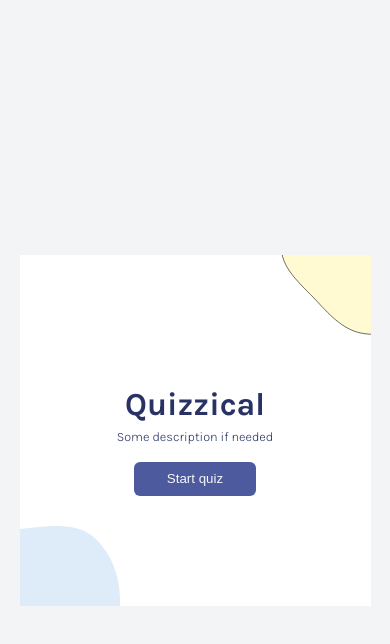
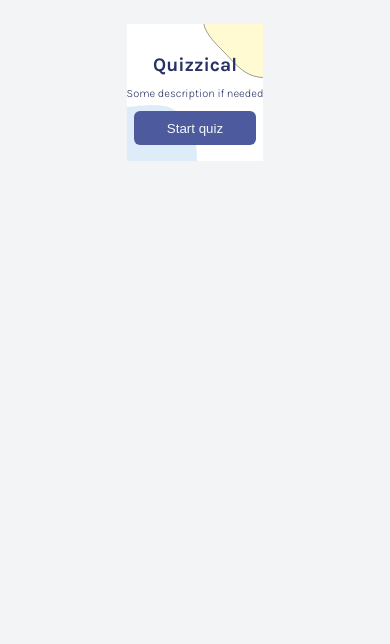
Before and after one commit to san-melisa/quiz-app-react, a React (Vite) app: page / in a window 390 px wide. Shown: the top 644 px of the page. Built offline with nearby package versions, Linux system fonts and the light colour scheme.

Commit message:
change form style

```diff
--- a/src/index.css
+++ b/src/index.css
@@ -13,8 +13,8 @@ body {
 }
 
 main{
-  width: 90vmin;
-  aspect-ratio: 1 / 1;
+  width: min(90vmin, 550px);
+  min-height: 100vh;
   background-color: #FFFFFF;
   display: flex;
   flex-direction: column;
@@ -76,12 +76,12 @@ fieldset {
 }
 
 legend {
-  font-size: 0.8em;
+  font-size: 1.52em;
   font-weight: 500;
   margin-bottom: 0.5em;
 }
 label {
-  font-size: 0.5em;
+  font-size: 1em;
   margin-right: 1.5em;
   margin-bottom: 1em;
 
@@ -132,3 +132,61 @@ hr {
   margin-top: 0.8em;
 
 }
+
+/* Mobile Design */
+@media (max-width: 600px) {
+  body {
+    padding: 1em;
+    align-items: flex-start;
+  }
+
+  main {
+    width: 100%;
+    min-height: auto;
+    padding: 1em 0;
+    background-size: 60px, 70px;
+  }
+
+  form {
+    padding: 1.5em;
+  }
+
+  main > h1 {
+    font-size: 1.2em;
+    margin-bottom: 0.3em;
+  }
+
+  main > p {
+    font-size: 0.7em;
+    margin-bottom: 1em;
+  }
+
+  legend {
+    font-size: 0.7em;
+    margin-bottom: 0.8em;
+  }
+
+  label {
+    font-size: 0.55em;
+    margin-right: 0.8em;
+    margin-bottom: 0.8em;
+    display: inline-block;
+  }
+
+  .option-label {
+    padding: 0.8em 1em;
+    margin-bottom: 0.5em;
+  }
+
+  .btn-submit {
+    font-size: 0.55em;
+    padding: 1em 1.8em;
+    width: 100%;
+    margin-top: 1em;
+  }
+
+  hr {
+    margin-top: 1em;
+    margin-bottom: 1em;
+  }
+}
```
